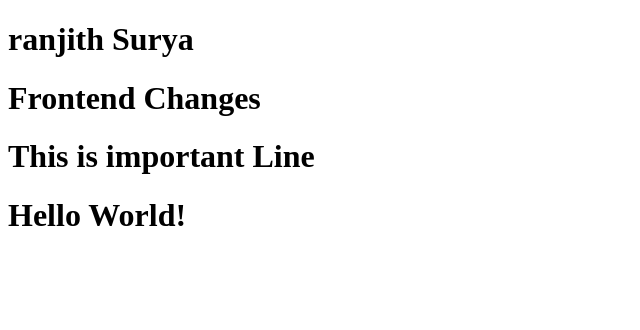
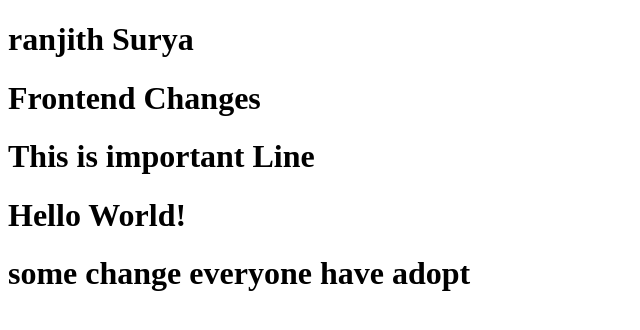
Before and after one commit to suryas2000/sampleReopo, a plain HTML site: page index.html in a window 1280 px wide. Shown: the whole page, without its empty margins (0-640 px from the left). Drawn offline with Linux system fonts and the light colour scheme.

Commit message:
Update index.html

```diff
--- a/index.html
+++ b/index.html
@@ -10,5 +10,6 @@
     <h1>Frontend Changes</h1>
     <h1>This is important Line</h1>
     <h1>Hello World!</h1>
+    <h1>some change everyone have adopt</h1>
 </body>
 </html>
```
